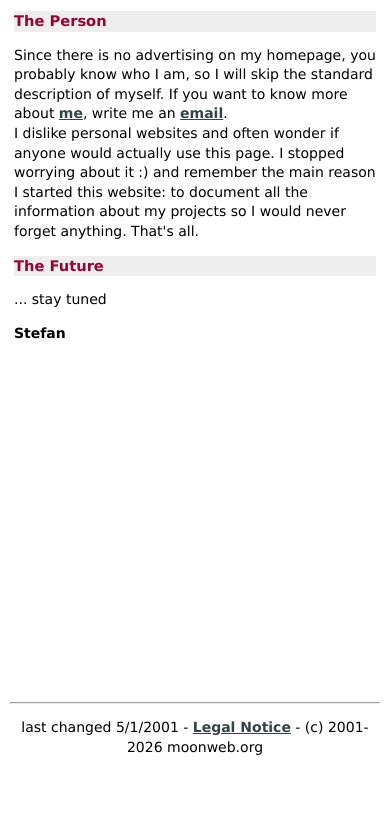
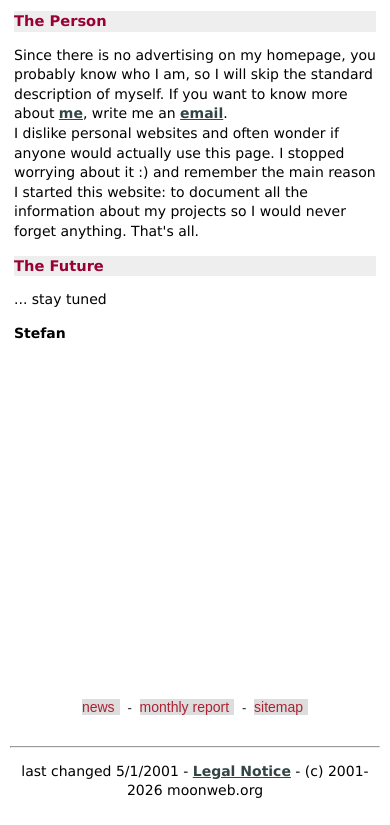
Before and after one commit to skoelle/moonweb-www, an Eleventy site: page src/index.md in a window 390 px wide. Shown: the part 804-1629 px from the top of the page. Before the commit the page ends 1585 px from the top, so only its background shows below. Built offline with nearby package versions, Linux system fonts and the light colour scheme; Eleventy itself is replaced by a stand-in of ours; files that its build step writes are made by us from their sources.

Commit message:
quicknav

```diff
--- a/src/_includes/layout.njk
+++ b/src/_includes/layout.njk
@@ -57,6 +57,11 @@
 
 </td></tr>
 <tr><td align="center"></td><td colspan="2">
+{% if quicknav %}
+<div class="mobile-footer-quicknav">
+{% for entry in quicknav %}<a href="{{ entry.url }}" class="quicknav">{{ entry.label }}</a>{% if not loop.last %} - {% endif %}{% endfor %}
+</div>
+{% endif %}
 <table border="0" cellpadding="10" cellspacing="0" width="610"><tr><td>
 <hr>
 <p class="footer">
--- a/src/assets/css/moonweb.css
+++ b/src/assets/css/moonweb.css
@@ -61,6 +61,10 @@ strong { color:#BBCCEE; background-color:#334444; font-weight:normal;}
 
 /* Mobile Header: nur auf Mobile sichtbar */
 .mobile-header {
+  display: none;
+}
+
+.mobile-footer-quicknav {
   display: none;
 }
 
@@ -230,6 +234,17 @@ strong { color:#BBCCEE; background-color:#334444; font-weight:normal;}
     width: 100% !important;
   }
 
+  /* Quicknav ueber Footer */
+  .mobile-footer-quicknav {
+    display: block !important;
+    padding: 12px 20px;
+    text-align: center;
+  }
+  .mobile-footer-quicknav a.quicknav {
+    font-size: 14px;
+    margin: 0 4px;
+  }
+
   /* Typografie anpassen */
   body {
     font-size: 14px !important;
```
